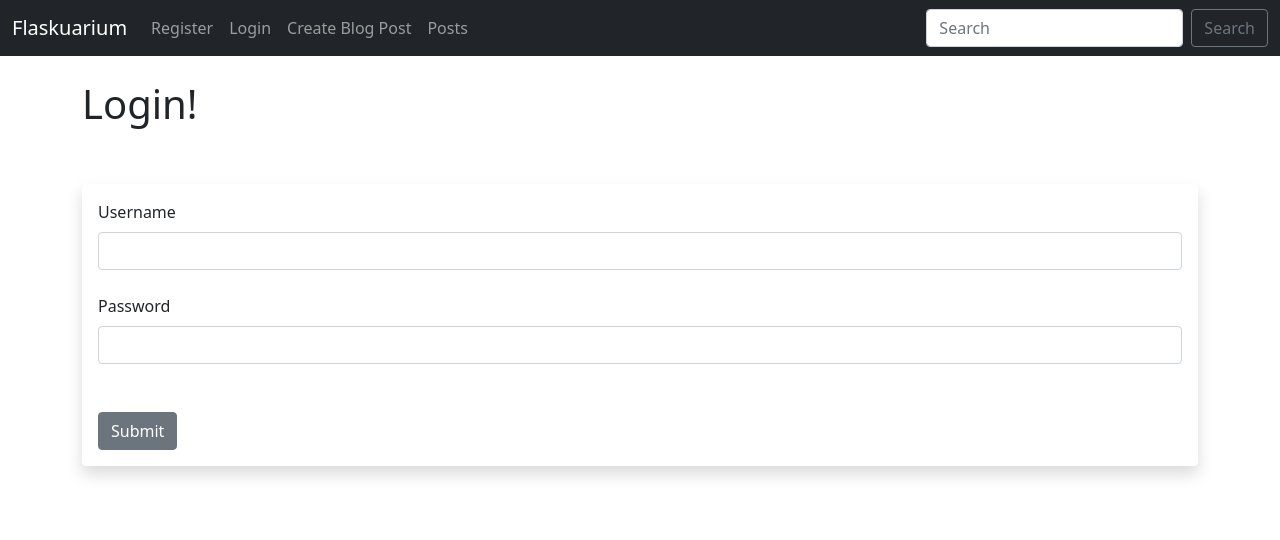
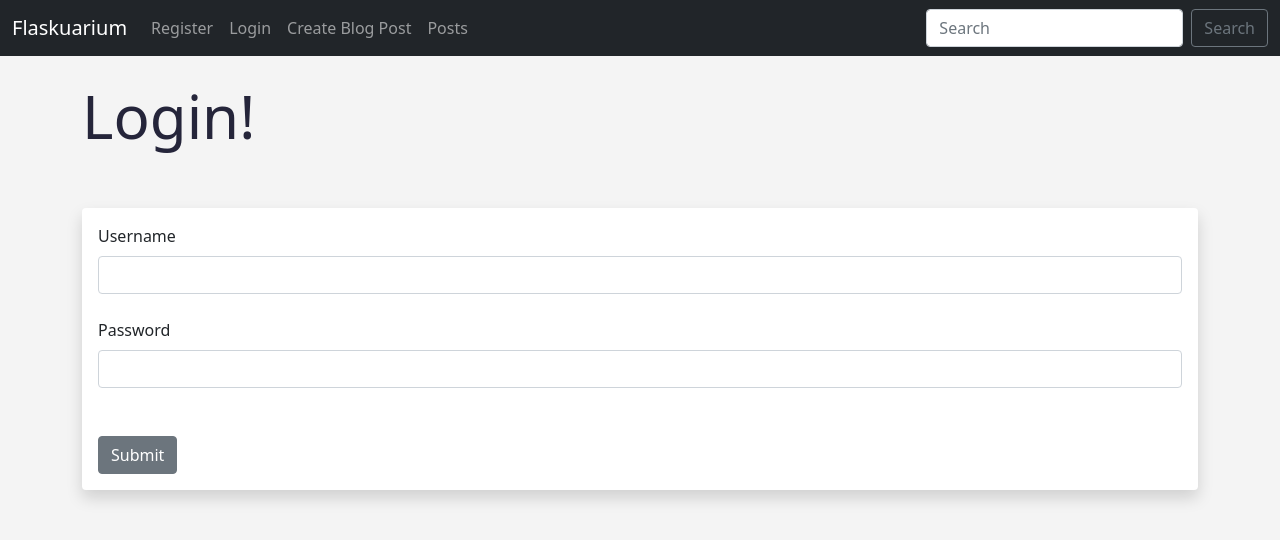
Before and after one commit to froschi95/flaskuarium, a Flask app: page /login in a window 1280 px wide. Shown: the top 540 px of the page. Run offline with Flask 3, Linux system fonts and the light colour scheme; some libraries are stand-ins or nearby versions.

Commit message:
Update stlyle mods

```diff
--- a/static/css/index.css
+++ b/static/css/index.css
@@ -0,0 +1,8 @@
+h1 {
+	color: rgb(37, 37, 58);
+	font-size: 60px;
+}
+
+body {
+	background: #f4f4f4;
+}
```
Also changed, not shown: templates/add_user.html (+7 -21 lines), instance/users.db.
